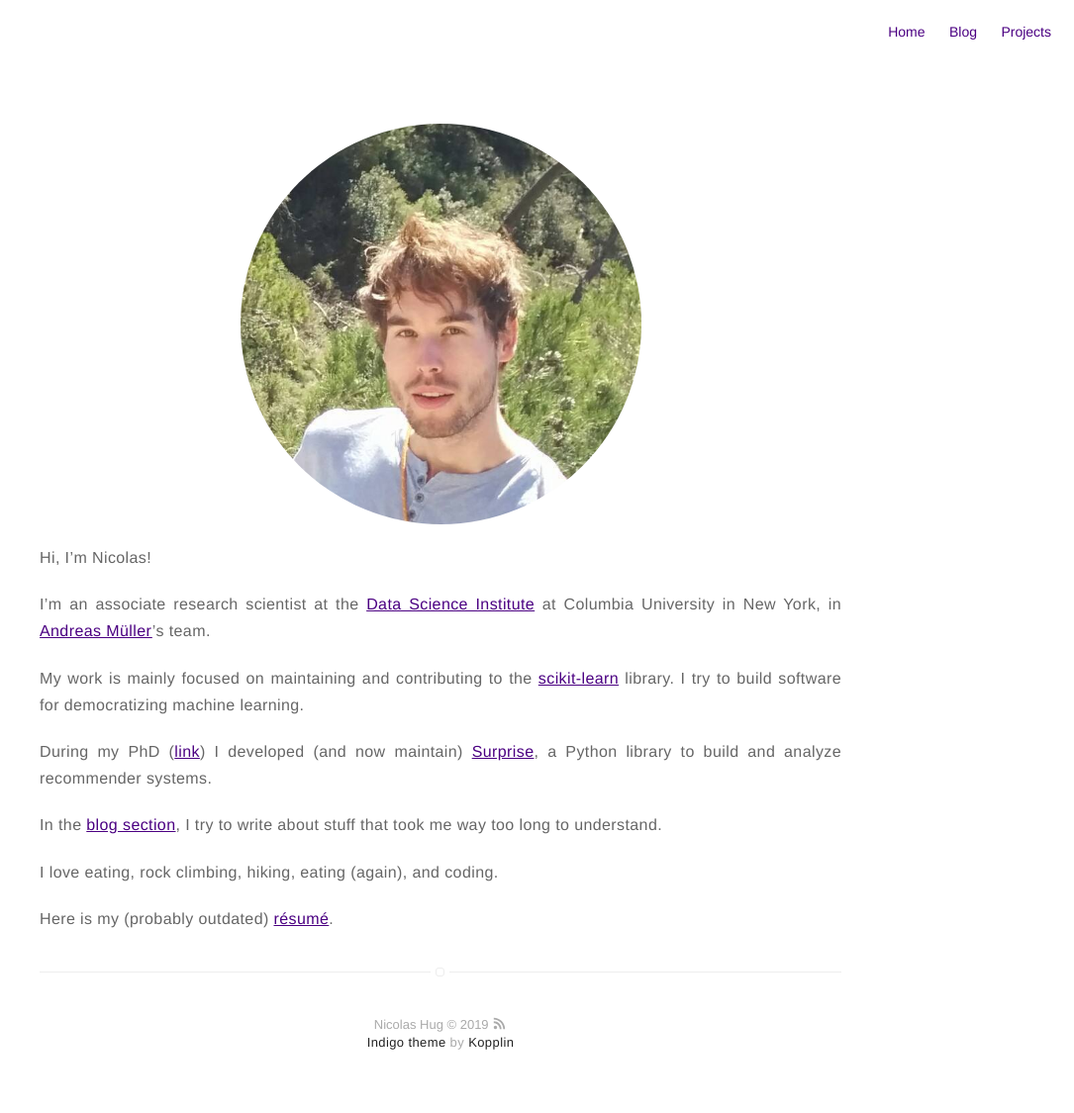
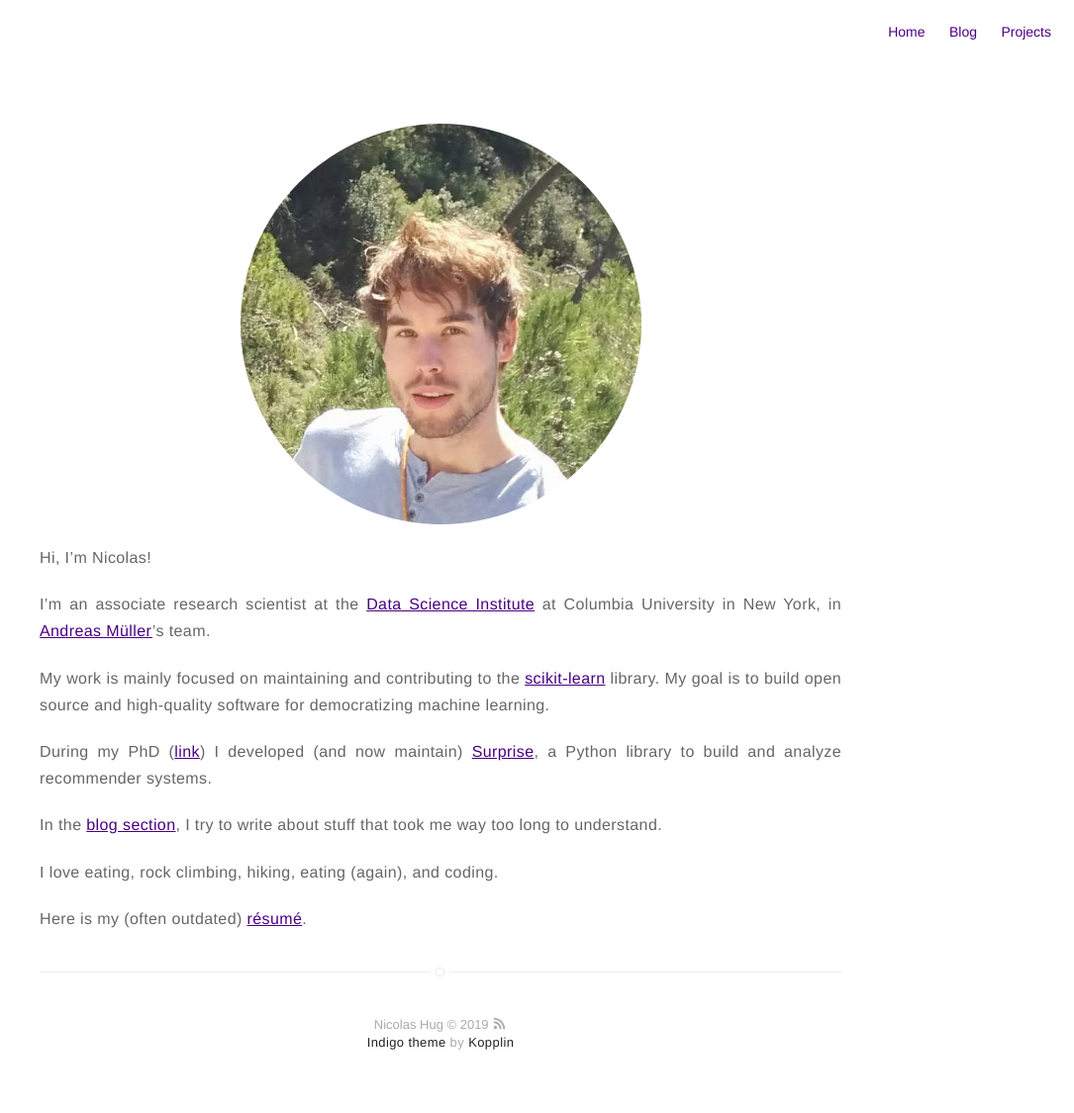
Before and after one commit to NicolasHug/nicolashug.github.io, a Jekyll site: the page built from about.md, in a window 1280 px wide. Shown: the whole page at 99% size, without its empty margins (195-1280 px from the left). Built offline with Jekyll 4.4.1, drawn with Linux system fonts in a browser that asks for light colours.

Commit message:
update CV

```diff
--- a/about.md
+++ b/about.md
@@ -12,8 +12,8 @@ Institute](https://datascience.columbia.edu/) at Columbia University in New
 York, in [Andreas Müller](https://amueller.github.io/)'s team.
 
 My work is mainly focused on maintaining and contributing to the
-[scikit-learn](http://scikit-learn.org/) library. I try to build software
-for democratizing machine learning.
+[scikit-learn](http://scikit-learn.org/) library. My goal is to build open
+source and high-quality software for democratizing machine learning.
 
 During my PhD ([link](http://nicolas-hug.com/assets/phd.pdf)) I developed
 (and now maintain) [Surprise](http://surpriselib.com), a Python library to
@@ -24,5 +24,4 @@ took me way too long to understand.
 
 I love eating, rock climbing, hiking, eating (again), and coding.
 
-Here is my (probably outdated) [résumé]({{ site.url
-}}/assets/Nicolas_Hug_CV.pdf).
+Here is my (often outdated) [résumé]({{ site.url }}/assets/Nicolas_Hug_CV.pdf).
```
Also changed, not shown: _posts/2019-10-07-cython_notes.md (+1 -1 lines), 1 other file.
